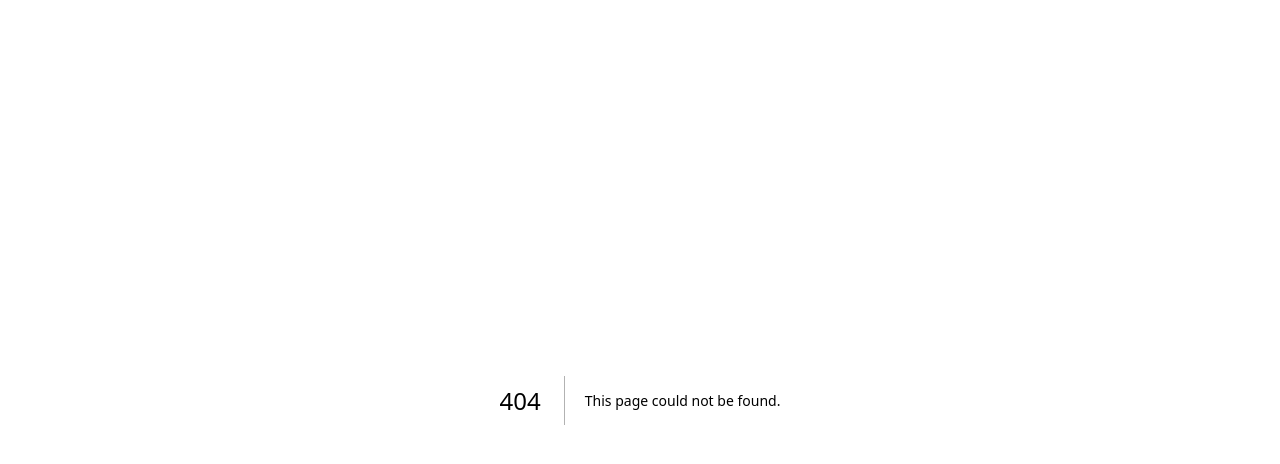
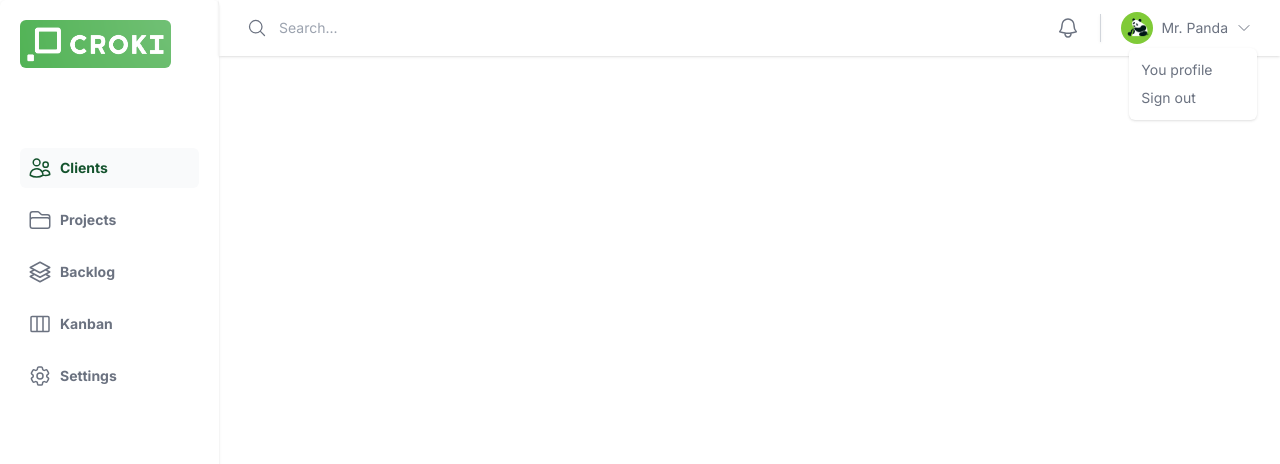
Before and after one commit to jonathan-nobrega/croki-agile, a Next.js app: page /clients in a window 1280 px wide. Before the commit this address had no page. Shown: the top 464 px of the page. Built offline with nearby package versions, Linux system fonts and the light colour scheme.

Commit message:
feat: add search panel

```diff
--- /dev/null
+++ b/app/clients/page.tsx
@@ -0,0 +1,97 @@
+"use client"
+import { UsersIcon, FolderIcon, Square3Stack3DIcon, ViewColumnsIcon, Cog6ToothIcon, MagnifyingGlassIcon, BellIcon, ChevronDownIcon } from '@heroicons/react/24/outline'
+import { useState } from 'react'
+
+const navigation = [
+    { name: 'Clients', href: '#', icon: UsersIcon, current: true },
+    { name: 'Projects', href: '#', icon: FolderIcon, current: false },
+    { name: 'Backlog', href: '#', icon: Square3Stack3DIcon, current: false },
+    { name: 'Kanban', href: '#', icon: ViewColumnsIcon, current: false },
+    { name: 'Settings', href: '#', icon: Cog6ToothIcon, current: false },
+]
+
+const currentNavStyle = 'bg-gray-50 text-green-900 border-solid'
+const otherNavStyle = ' hover:bg-gray-50 hover:text-gray-900'
+
+export default function Page() {
+    const [isOpen, setIsOpen] = useState(true)
+
+    const toggleProfile = () => {
+        setIsOpen(!isOpen)
+    }
+
+    return (
+        <div className="h-screen flex text-sm text-gray-500 bg-white">
+            <nav className='p-5 w-64 rounded-md shadow'>
+                <img
+                    src='./croki-green.PNG'
+                    className='h-12 rounded-md'
+                />
+                <ul className='mt-20 space-y-3'>
+                    {navigation.map((item) => (
+                        <li >
+                            <a
+                                key={item.name}
+                                href={item.href}
+                                className={`flex items-center p-2 rounded-md font-bold ${item.current ? currentNavStyle : otherNavStyle}`}
+                            >
+                                <item.icon
+                                    className='w-6 h-6 mr-2'
+                                />
+                                {item.name}
+                            </a>
+                        </li>
+                    ))}
+                </ul>
+            </nav>
+            <main className='w-full'>
+                {/* Search bar*/}
+                <section className=' h-auto w-auto px-7 py-3 flex items-center justify-between shadow'>
+                    <div className='h-auto flex'>
+                        <MagnifyingGlassIcon
+                            className='w-5 mr-3'
+                        />
+                        <input
+                            placeholder='Search...'
+                            className=' w-96 outline-none'
+                        />
+                    </div>
+                    <div className='h-auto space-x-5 justify-self-end items-center flex'>
+                        <button>
+                            <BellIcon
+                                className='w-6'
+                            />
+                        </button>
+                        <div
+                            className='h-7 border-r border-gray-300 shadow'
+                        />
+                        <button
+                            className='flex items-center space-x-2 ease-in-out'
+                            onClick={toggleProfile}
+                        >
+                            <img
+                                className='h-8 rounded-full '
+                                src='./panda.png'
+                            />
+                            <span className=''>
+                                Mr. Panda
+                            </span>
+                            <ChevronDownIcon
+                                className='w-4'
+                            />
+                            {isOpen ? (
+                                <ul
+                                    className={`absolute w-32 text-left top-12 p-3 space-y-2 rounded-md bg-white shadow ease-in-out transition-opacity
+                                    ${isOpen ? ' opacity-100' : ' opacity-0'}`}
+                                >
+                                    <li><a href='#' className=''>You profile</a></li>
+                                    <li><a href='#' className=''>Sign out</a></li>
+                                </ul>
+                            ) : <></>}
+                        </button>
+                    </div>
+                </section>
+            </main>
+        </div >
+    )
+}
```
Also changed, not shown: public/croki-green.PNG (added), public/panda.png (added).
